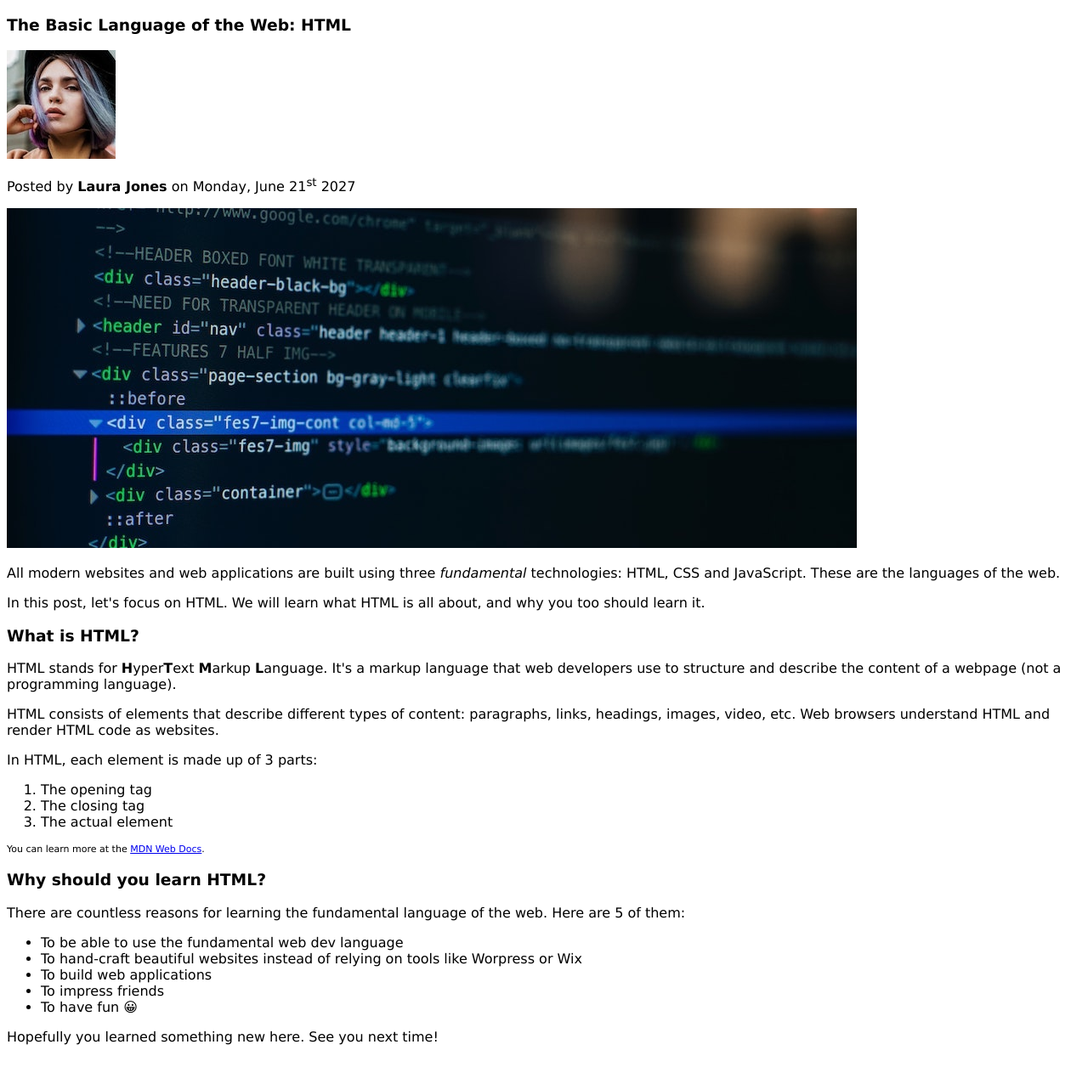
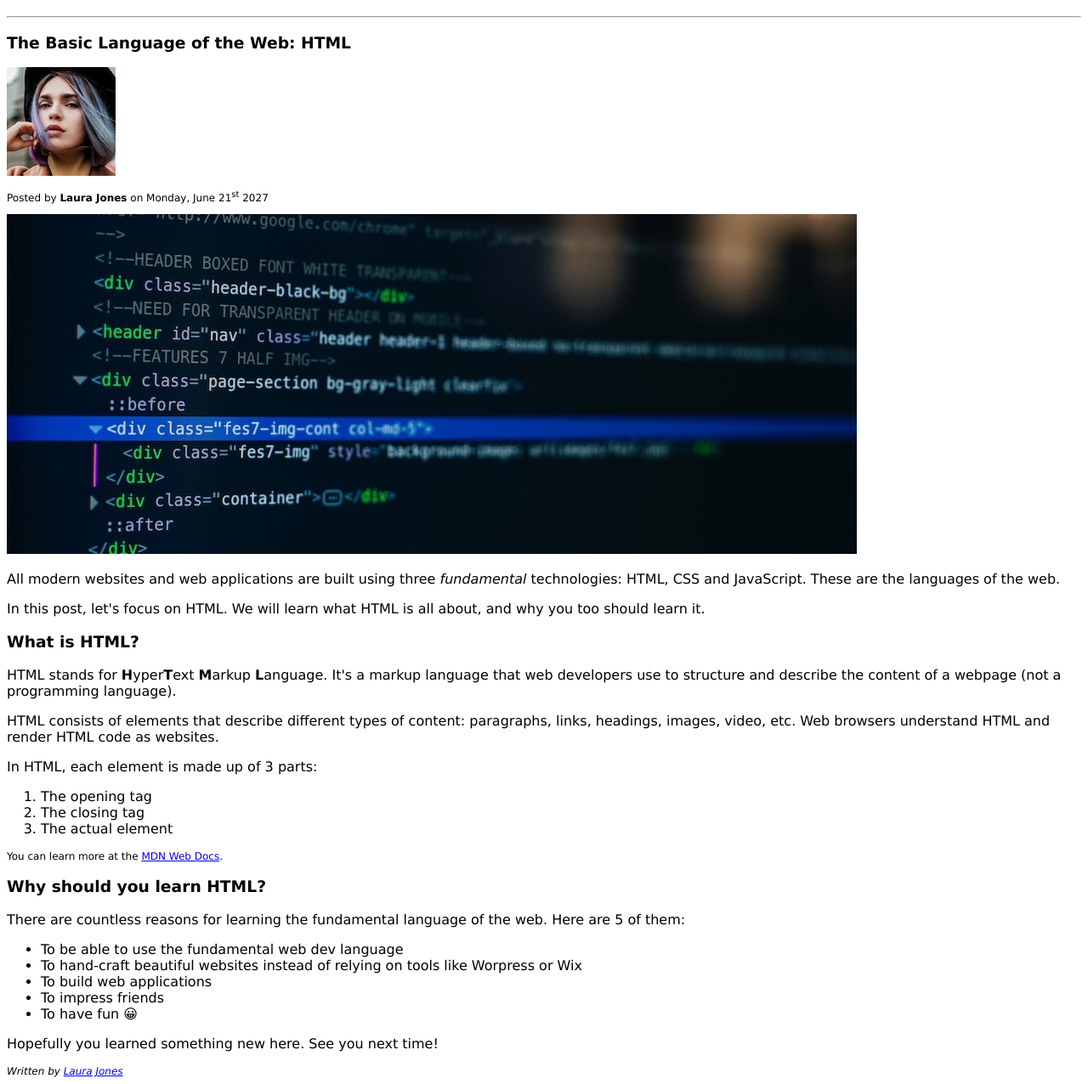
Before and after one commit to Irrreny/Tekwill_front_end, a plain HTML site: page index.html in a window 1280 px wide. Shown: the part 62-1338 px from the top of the page at 85% size. Before the commit the page ends 1308 px from the top, so only its background shows below. Drawn offline with Linux system fonts and the light colour scheme.

Commit message:
updated body

```diff
--- a/index.html
+++ b/index.html
@@ -14,9 +14,10 @@
     </head>
     <body>
         <h1>&#128216; The Code Magazine</h1>
+        <hr>
         <h3>The Basic Language of the Web: HTML</h3>
         <img src="img/laura-jones.jpg" alt="author's photo, a girl with blue hair" title="Laura Jones">
-        <p>Posted by <strong>Laura Jones</strong> on Monday, June 21<sup>st</sup> 2027</p>
+        <p style="font-size: 12px;">Posted by <strong>Laura Jones</strong> on Monday, June 21<sup>st</sup> 2027</p>
         <img src="img/post-img.jpg" alt="picture with code example" title="HTML example">
         <p>All modern websites and web applications are built using three <i>fundamental</i> technologies: HTML, CSS and JavaScript. These are the languages of the web.</p>
         <p>In this post, let's focus on HTML. We will learn what HTML is all about, and why you too should learn it.</p>
@@ -29,7 +30,7 @@
             <li>The closing tag</li>
             <li>The actual element</li>
         </ol>
-        <p style="font-size: 11px;">You can learn more at the <a href="https://developer.mozilla.org/">MDN Web Docs</a>.</p>
+        <p style="font-size: 12px;">You can learn more at the <a href="https://developer.mozilla.org/">MDN Web Docs</a>.</p>
         <h3>Why should you learn HTML?</h3>
         <p>There are countless reasons for learning the fundamental language of the web. Here are 5 of them:</p>
         <ul>
@@ -40,5 +41,6 @@
             <li>To have fun &#128512;</li>
         </ul>
         <p>Hopefully you learned something new here. See you next time!</p>
+        <address style="font-size: 12px;">Written by <a href="mailto:laura.jones@gmail.com">Laura Jones</a></address>
     </body>
 </html>
```
